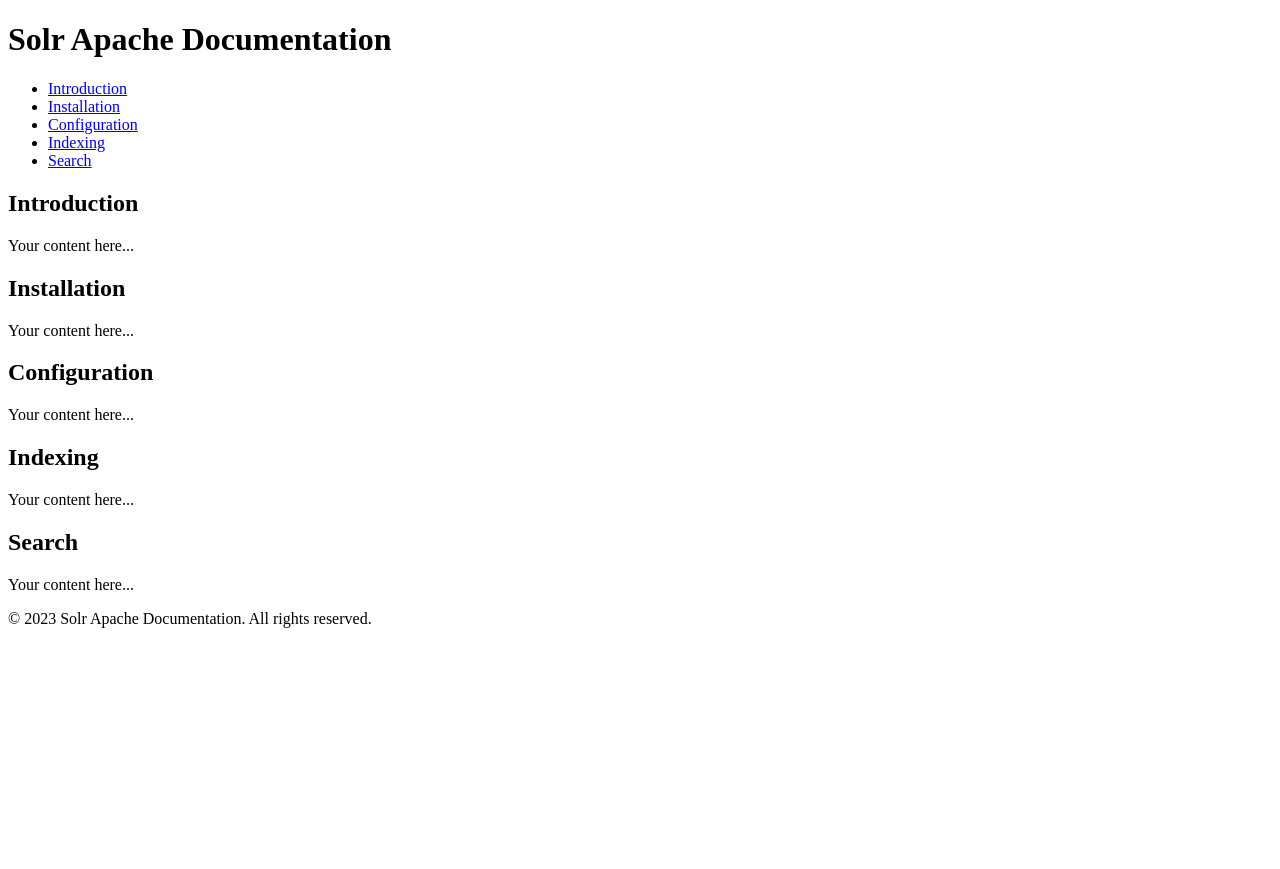
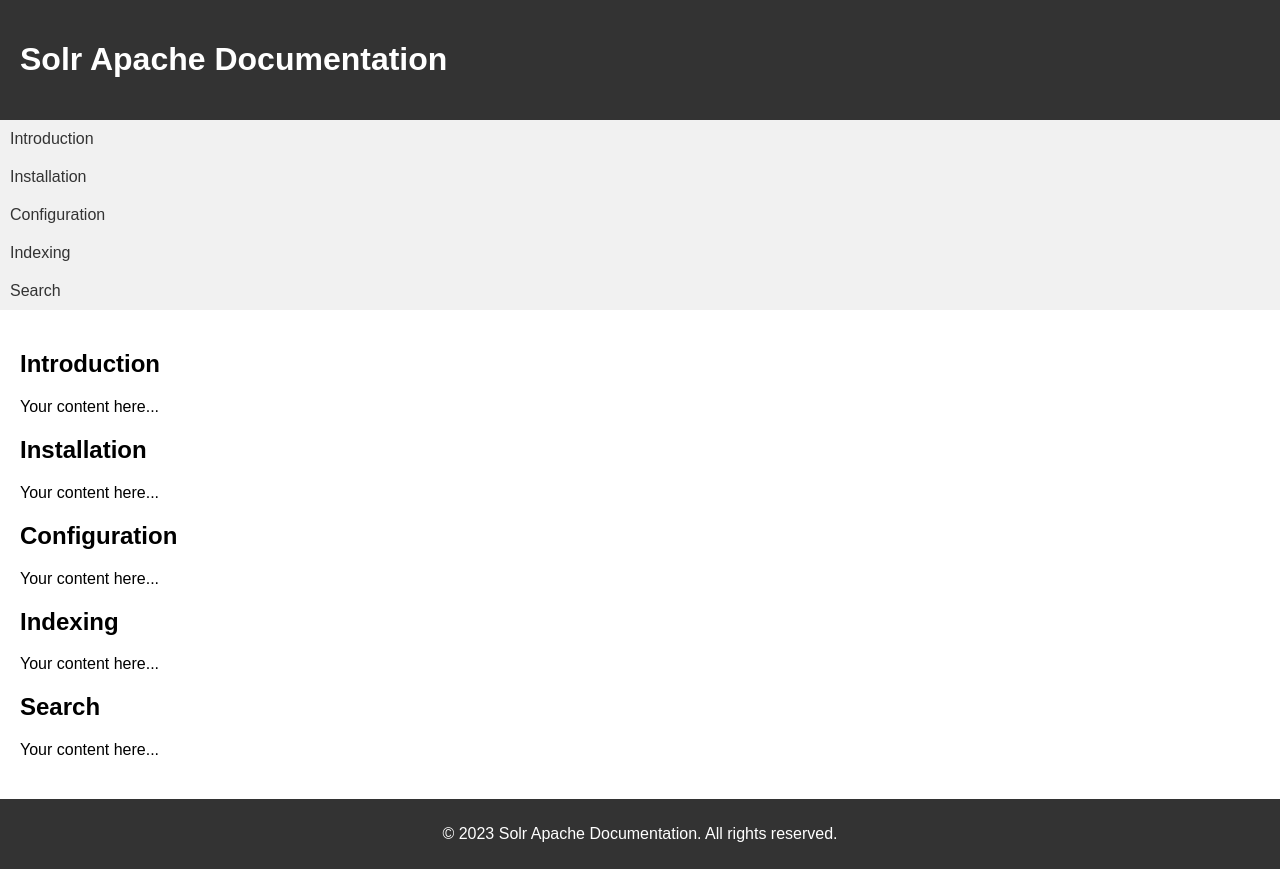
Before and after one commit to karandesai2005/solr_Apache, a plain HTML site: page index.html in a window 1280 px wide. Before the commit the page ends 800 px from the top, so only its background shows below. Drawn offline with Linux system fonts and the light colour scheme.

Commit message:
styling index.html

```diff
--- a/index.html
+++ b/index.html
@@ -4,7 +4,58 @@
   <meta charset="UTF-8">
   <meta name="viewport" content="width=device-width, initial-scale=1.0">
   <title>Solr Apache Documentation</title>
-  <link rel="stylesheet" href="styles.css">
+  <style>
+    /* styles.css */
+body {
+  font-family: Arial, sans-serif;
+  margin: 0;
+  padding: 0;
+}
+
+header {
+  background-color: #333;
+  color: #fff;
+  padding: 20px;
+}
+
+nav ul {
+  list-style-type: none;
+  margin: 0;
+  padding: 0;
+  background-color: #f1f1f1;
+}
+
+nav ul li {
+  display: inline;
+}
+
+nav ul li a {
+  display: block;
+  padding: 10px;
+  text-decoration: none;
+  color: #333;
+}
+
+nav ul li a:hover {
+  background-color: #ddd;
+}
+
+main {
+  padding: 20px;
+}
+
+section {
+  margin-bottom: 20px;
+}
+
+footer {
+  background-color: #333;
+  color: #fff;
+  padding: 10px;
+  text-align: center;
+}
+
+  </style>
 </head>
 <body>
   <header>
```
